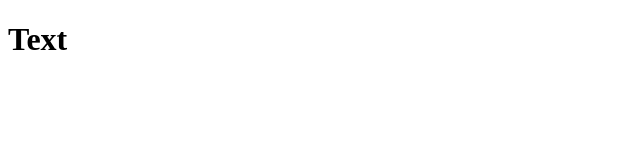
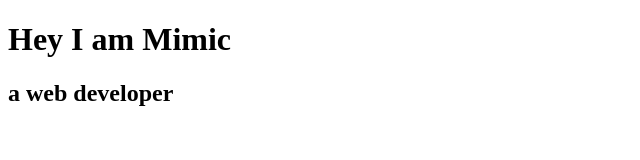
Before and after one commit to salta33/trials3, a plain HTML site: page personalwebpage.html in a window 1280 px wide. Shown: the whole page, without its empty margins (0-640 px from the left). Drawn offline with Linux system fonts and the light colour scheme.

Commit message:
Second changes

```diff
--- a/personalwebpage.html
+++ b/personalwebpage.html
@@ -1,7 +1,8 @@
 <!DOCTYPE html>
 <html lang="en">
   <header id="welcome-section">
-    <h1>Text</h1>
+    <h1>Hey I am Mimic</h1>
+    <h2>a web developer</h2>
   </header>
 
 </html>
```
